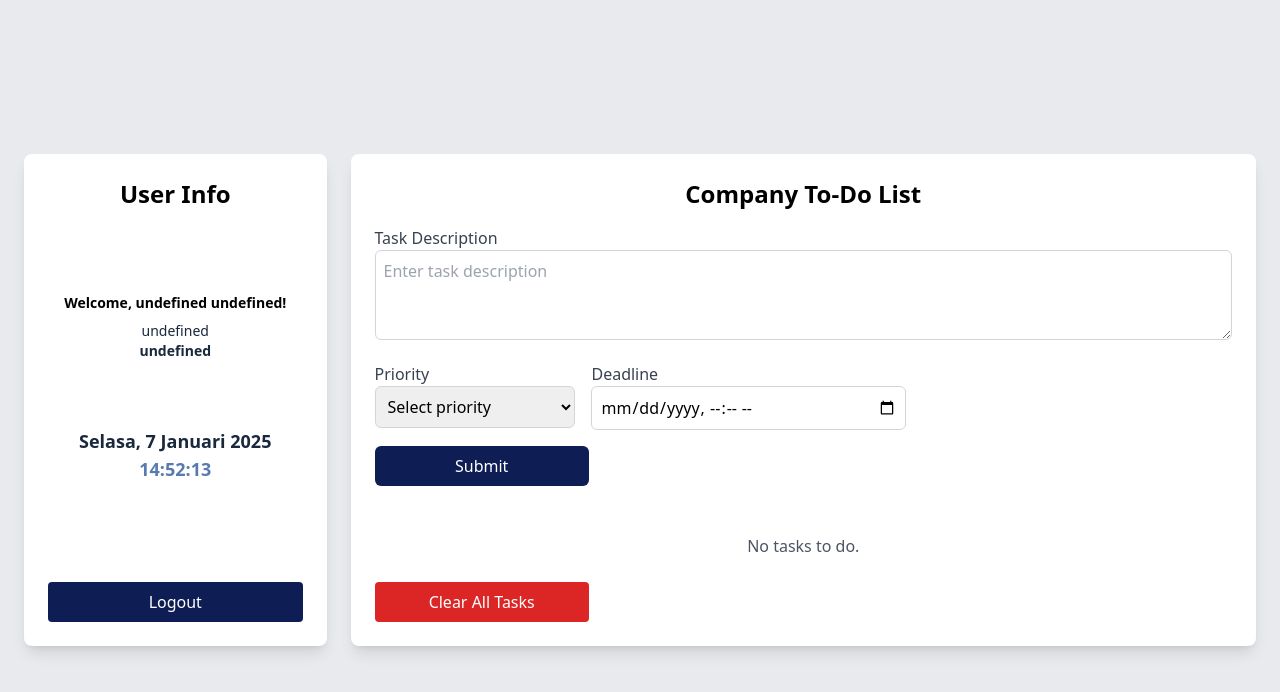
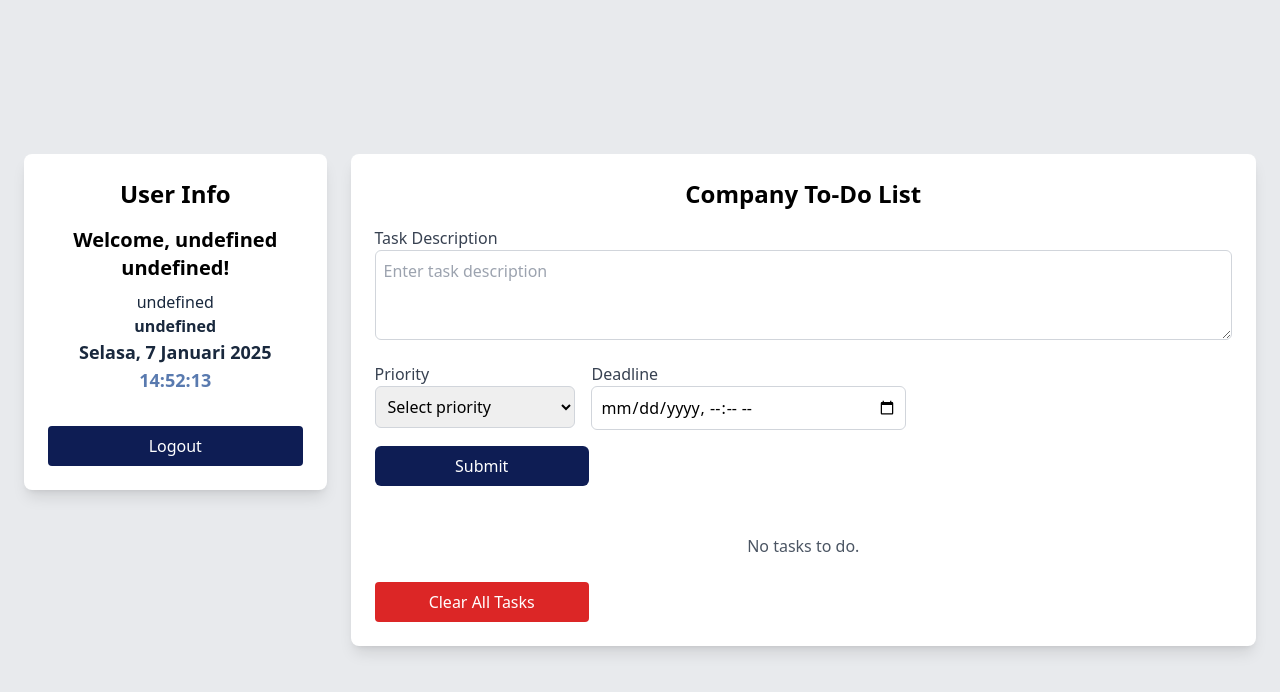
Before and after one commit to mnhentihu/todo-list, a plain HTML site: page dashboard.html in a window 1280 px wide. Drawn offline with nearby package versions, Linux system fonts and the light colour scheme; sample sign-in values are in the browser's storage.

Commit message:
fix:style fix

```diff
--- a/dashboard.html
+++ b/dashboard.html
@@ -33,11 +33,12 @@
       };
     </script>
   </head>
-  <body class="bg-quinary h-screen flex items-center justify-center">
+  <body class="bg-quinary min-h-screen flex items-center justify-center">
     <div class="w-full p-6">
       <div class="flex flex-col sm:flex-row gap-6">
+        <!-- user info -->
         <div
-          class="w-full sm:w-1/4 bg-white p-6 rounded-lg shadow-lg flex flex-col justify-between"
+          class="w-full sm:w-1/4 h-fit bg-white p-6 rounded-lg shadow-lg flex flex-col justify-between"
         >
           <h2
             class="text-base font-semibold sm:text-2xl sm:font-bold mb-4 text-center"
@@ -47,11 +48,11 @@
           <div class="text-center">
             <p
               id="welcome-message"
-              class="text-sm font-light sm:text-normal sm:font-semibold mb-2"
+              class="text-sm font-light sm:text-xl sm:font-semibold mb-2"
             >
               Welcome!
             </p>
-            <p id="user-info" class="text-xs sm:text-sm text-textColor"></p>
+            <p id="user-info" class="text-textColor"></p>
           </div>
           <div id="time-section" class="text-center sm:mb-4">
             <h2
@@ -70,6 +71,7 @@
             Logout
           </button>
         </div>
+        <!-- tasks list -->
         <div class="w-full sm:w-3/4 bg-white p-6 rounded-lg shadow-lg">
           <div class="flex flex-col justify-between items-center">
             <h2 class="text-lg sm:text-2xl font-bold mb-4">
@@ -103,9 +105,7 @@
                       id="priority"
                       class="w-full p-2 border border-gray-300 rounded-md text-sm sm:text-base"
                     >
-                      <option value="" disabled selected>
-                        Select priority
-                      </option>
+                      <option value disabled selected>Select priority</option>
                       <option value="High">High</option>
                       <option value="Medium">Medium</option>
                       <option value="Low">Low</option>
```
